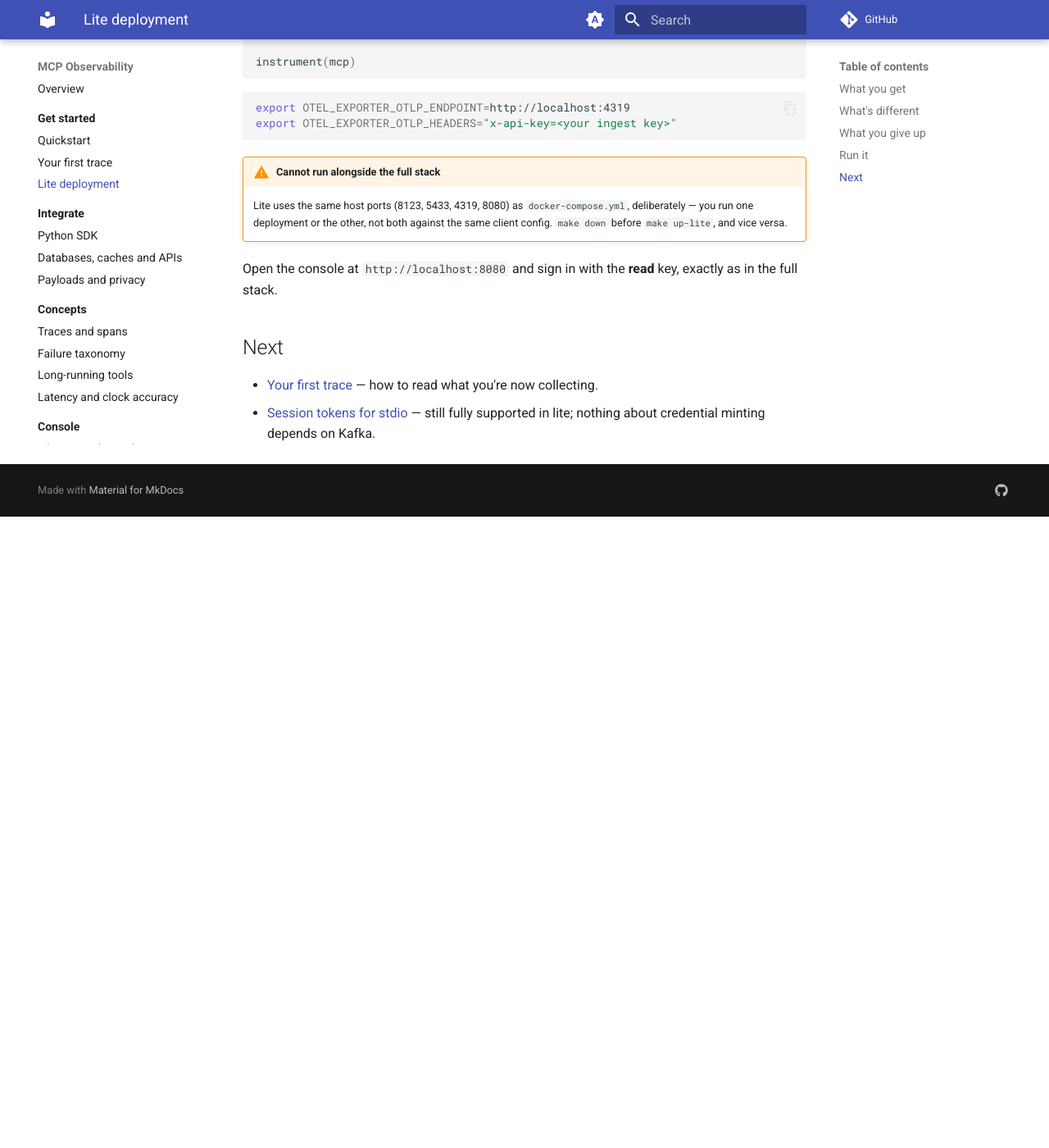
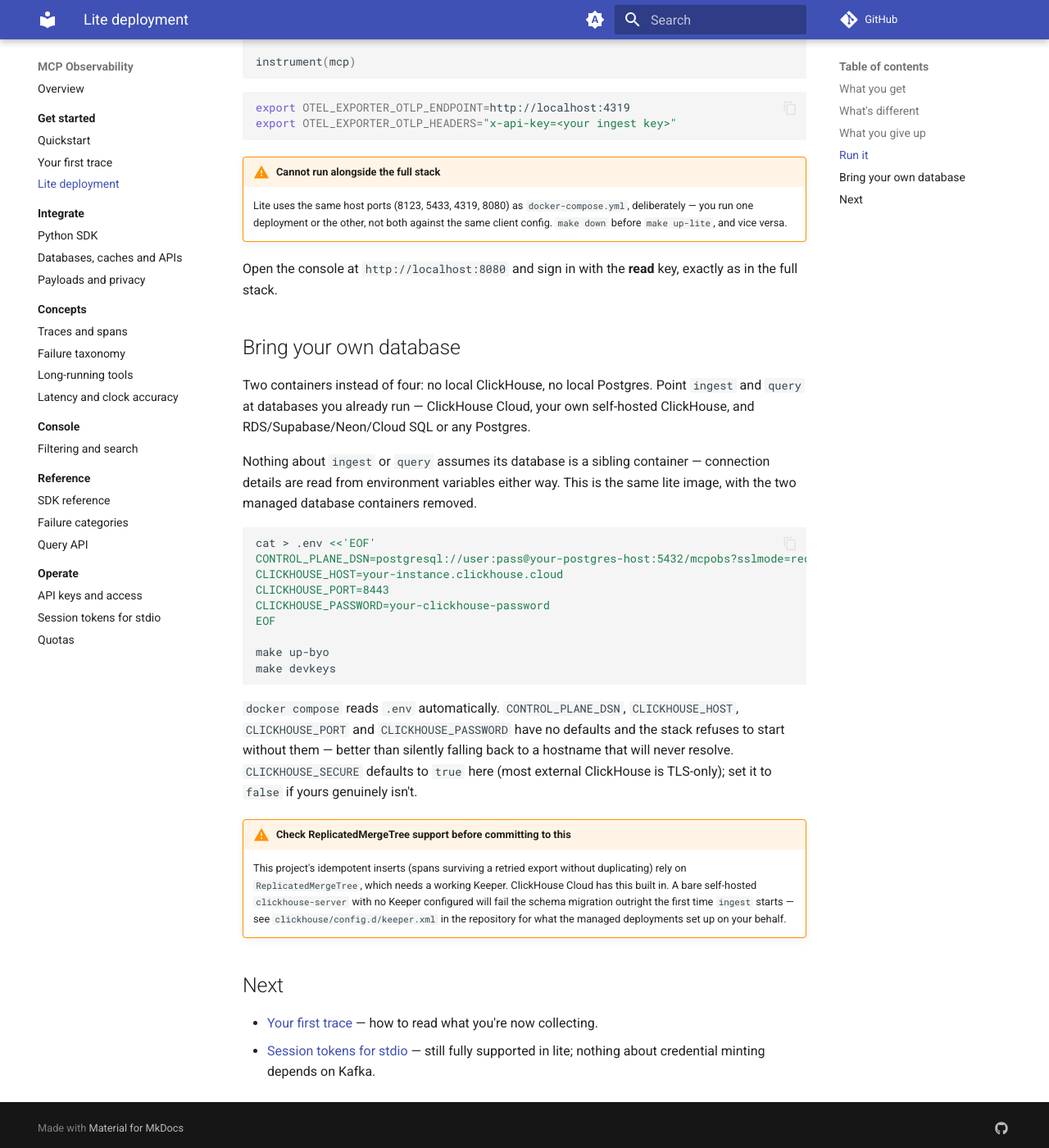
Before and after one commit to Ruturajs4/mcpobs, an MkDocs documentation site: the page built from docs-public/get-started/lite.md, in a window 1280 px wide and 1400 px high, scrolled down 1893 px. Shown: the whole window at 82% size. Built offline with MkDocs 1.6.1 and Material for MkDocs 9.7.7, drawn with Linux system fonts in a browser that asks for light colours; comment, search, counter and statistics services are not loaded; before the commit the page ends 2523 px from its top, so only the background shows below that.

Commit message:
Add bring-your-own-database mode: ingest + query only, 2 containers
Neither ingest nor query ever assumed its database was a sibling
container -- both already read connection info purely from env vars, so
a genuinely 2-container deployment (point at ClickHouse Cloud and a
managed Postgres instead of ones this repo starts) was mostly free.

One real gap, found by checking rather than assuming: ClickHouse's
`secure`/TLS flag was hardcoded off in FOUR separate places, not one --
ingest and query build their ClickHouse clients through completely
different code paths (normalizer/clickhouse_sink.py vs
query/repository.py), and the two operator scripts (verify.py,
recompute_rollups.py) each construct their own client too. Missing the
second or third would have meant "works from the terminal, silently
fails elsewhere." scripts/verify.py's gap was worse than TLS: it never
read CLICKHOUSE_USER/PASSWORD at all, so it would have connected to a
real remote ClickHouse as the anonymous `default` user regardless of
configured credentials. Postgres needed nothing -- `sslmode=require` is
a standard DSN param psycopg already respects.

docker-compose.byo-db.yml uses compose's `${VAR:?message}` syntax so
required connection vars have no default and the stack refuses to start
with a clear message rather than silently pointing at a hostname that
will never resolve -- verified by actually omitting them, not by reading
the YAML. Built both images and started them against a deliberately
unreachable host: `query` (no startup lifespan) came up clean and
returned 503; `ingest` retried through wait_ready()'s full timeout and
exited with a real DNS error, not a crash. Two new tests prove `secure`
reaches the real clickhouse_connect call at both of ingest/query's sites;
three more prove the same for the two operator scripts, including an
explicit regression guard that the completeness fix doesn't change
`verify.py`'s behavior against the local stack.

Co-Authored-By: Claude Sonnet 5 <noreply@anthropic.com>

````diff
--- a/docs-public/get-started/lite.md
+++ b/docs-public/get-started/lite.md
@@ -90,6 +90,47 @@ export OTEL_EXPORTER_OTLP_HEADERS="x-api-key=<your ingest key>"
 Open the console at `http://localhost:8080` and sign in with the **read**
 key, exactly as in the full stack.
 
+## Bring your own database
+
+Two containers instead of four: no local ClickHouse, no local Postgres.
+Point `ingest` and `query` at databases you already run — ClickHouse Cloud,
+your own self-hosted ClickHouse, and RDS/Supabase/Neon/Cloud SQL or any
+Postgres.
+
+Nothing about `ingest` or `query` assumes its database is a sibling
+container — connection details are read from environment variables either
+way. This is the same lite image, with the two managed database containers
+removed.
+
+```bash
+cat > .env <<'EOF'
+CONTROL_PLANE_DSN=postgresql://user:pass@your-postgres-host:5432/mcpobs?sslmode=require
+CLICKHOUSE_HOST=your-instance.clickhouse.cloud
+CLICKHOUSE_PORT=8443
+CLICKHOUSE_PASSWORD=your-clickhouse-password
+EOF
+
+make up-byo
+make devkeys
+```
+
+`docker compose` reads `.env` automatically. `CONTROL_PLANE_DSN`,
+`CLICKHOUSE_HOST`, `CLICKHOUSE_PORT` and `CLICKHOUSE_PASSWORD` have no
+defaults and the stack refuses to start without them — better than silently
+falling back to a hostname that will never resolve. `CLICKHOUSE_SECURE`
+defaults to `true` here (most external ClickHouse is TLS-only); set it to
+`false` if yours genuinely isn't.
+
+!!! warning "Check ReplicatedMergeTree support before committing to this"
+
+    This project's idempotent inserts (spans surviving a retried export
+    without duplicating) rely on `ReplicatedMergeTree`, which needs a working
+    Keeper. ClickHouse Cloud has this built in. A bare self-hosted
+    `clickhouse-server` with no Keeper configured will fail the schema
+    migration outright the first time `ingest` starts — see
+    `clickhouse/config.d/keeper.xml` in the repository for what the managed
+    deployments set up on your behalf.
+
 ## Next
 
 - [Your first trace](first-trace.md) — how to read what you're now collecting.
````
Also changed, not shown: docker-compose.byo-db.yml (added, +70 -0 lines), 8 other files.
